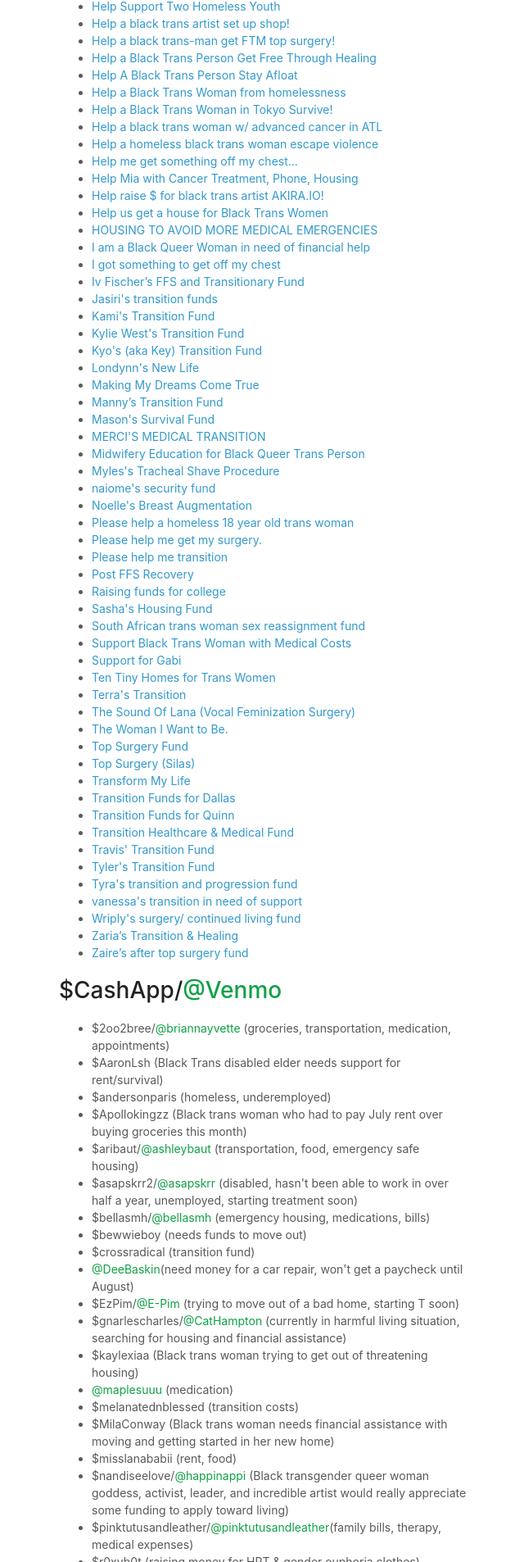
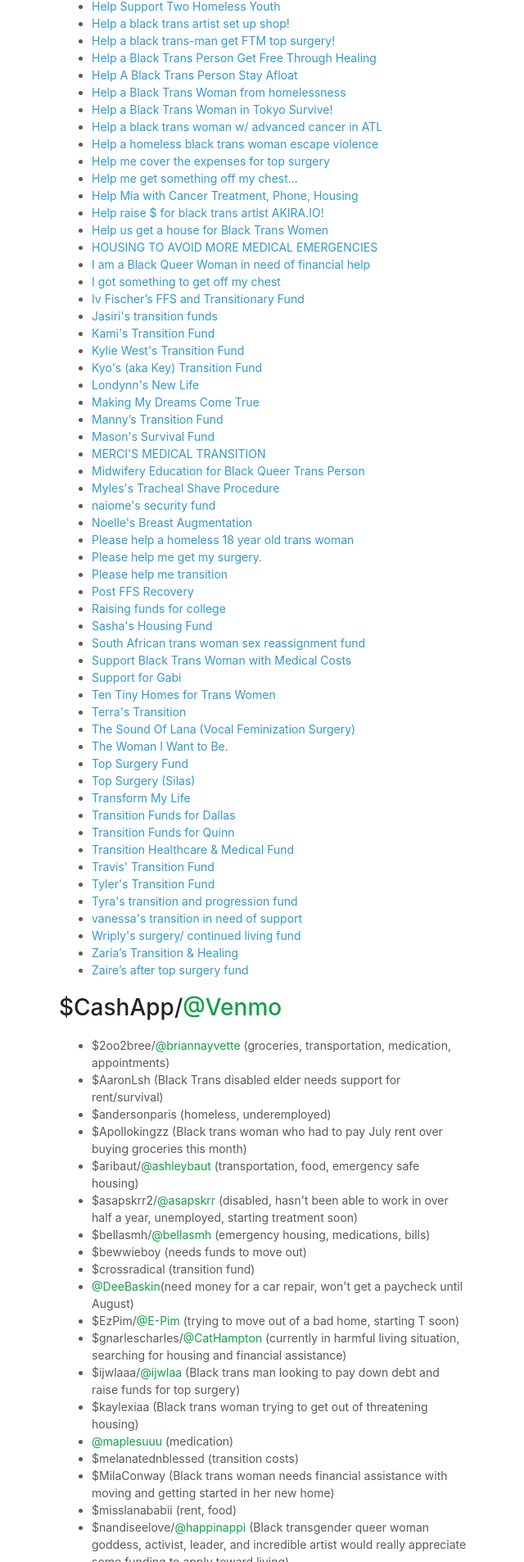
Before and after one commit to lizagak/blacktranscrowdfunding, a plain HTML site: page index.html in a window 1280 px wide. Shown: the part 889-2795 px from the top of the page at 82% size, without its empty margins (498-1138 px from the left). Drawn offline with Linux system fonts and the light colour scheme.

Commit message:
Update index.html

```diff
--- a/index.html
+++ b/index.html
@@ -70,6 +70,7 @@
         <li><a href="https://gf.me/u/ykuhtg">Help a Black Trans Woman in Tokyo Survive!</tt></a></li>
         <li><a href="https://gf.me/u/yj25aj">Help a black trans woman w/ advanced cancer in ATL</tt></a></li>
         <li><a href="https://gf.me/u/x9tiuf">Help a homeless black trans woman escape violence</tt></a></li>
+        <li><a href="https://gf.me/u/ywayad">Help me cover the expenses for top surgery</tt></a></li>
         <li><a href="https://gf.me/u/x73wzy">Help me get something off my chest...</tt></a></li>
         <li><a href="https://gf.me/u/ypc98p">Help Mia with Cancer Treatment, Phone, Housing</tt></a></li>
         <li><a href="https://gf.me/u/x74g3r">Help raise $ for black trans artist AKIRA.IO!</tt></a></li>
@@ -133,6 +134,7 @@
         <li><span class="venmo">@DeeBaskin</span>(need money for a car repair, won't get a paycheck until August)</li>
         <li>$EzPim/<span class="venmo">@E-Pim</span> (trying to move out of a bad home, starting T soon)</li>
         <li>$gnarlescharles/<span class="venmo">@CatHampton</span> (currently in harmful living situation, searching for housing and financial assistance)</li>
+        <li>$ijwlaaa/<span class="venmo">@ijwlaa</span> (Black trans man looking to pay down debt and raise funds for top surgery)</li>
         <li>$kaylexiaa (Black trans woman trying to get out of threatening housing)</li>
         <li><span class="venmo">@maplesuuu</span> (medication)</li>
         <li>$melanatednblessed (transition costs)</li>
```
